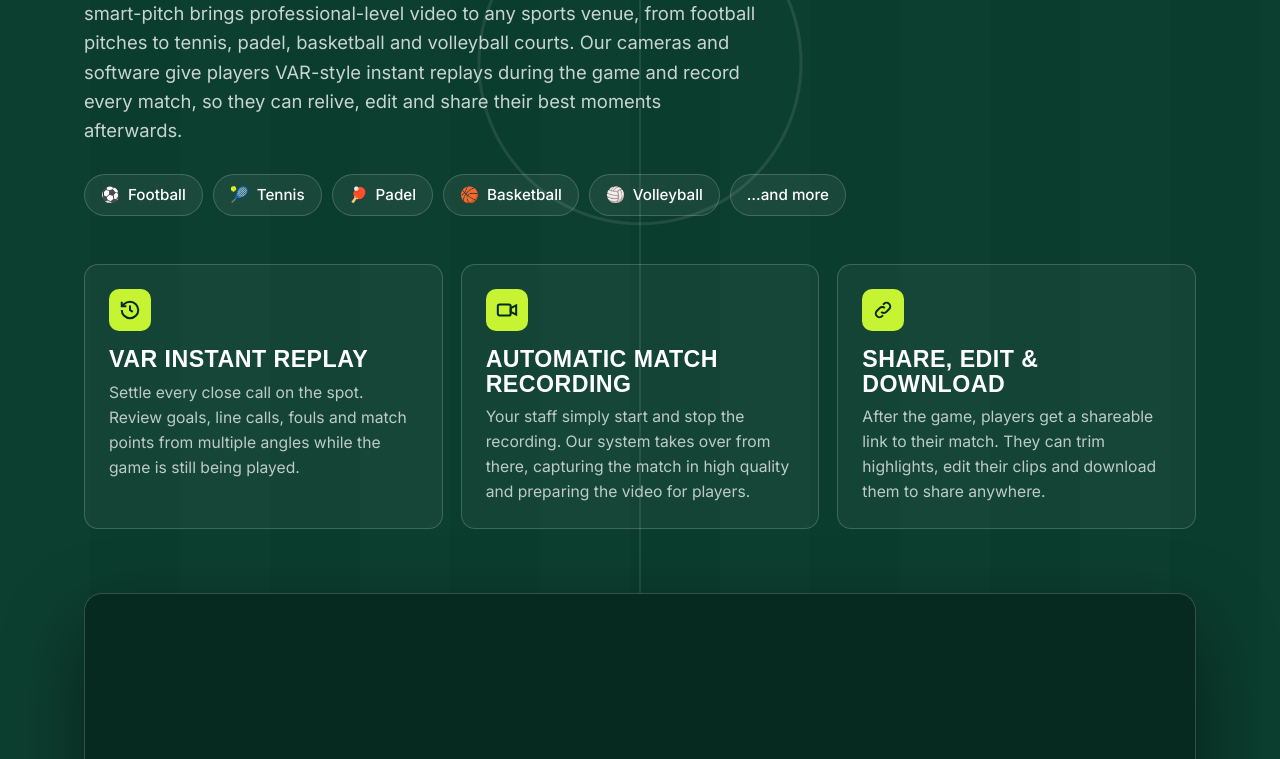
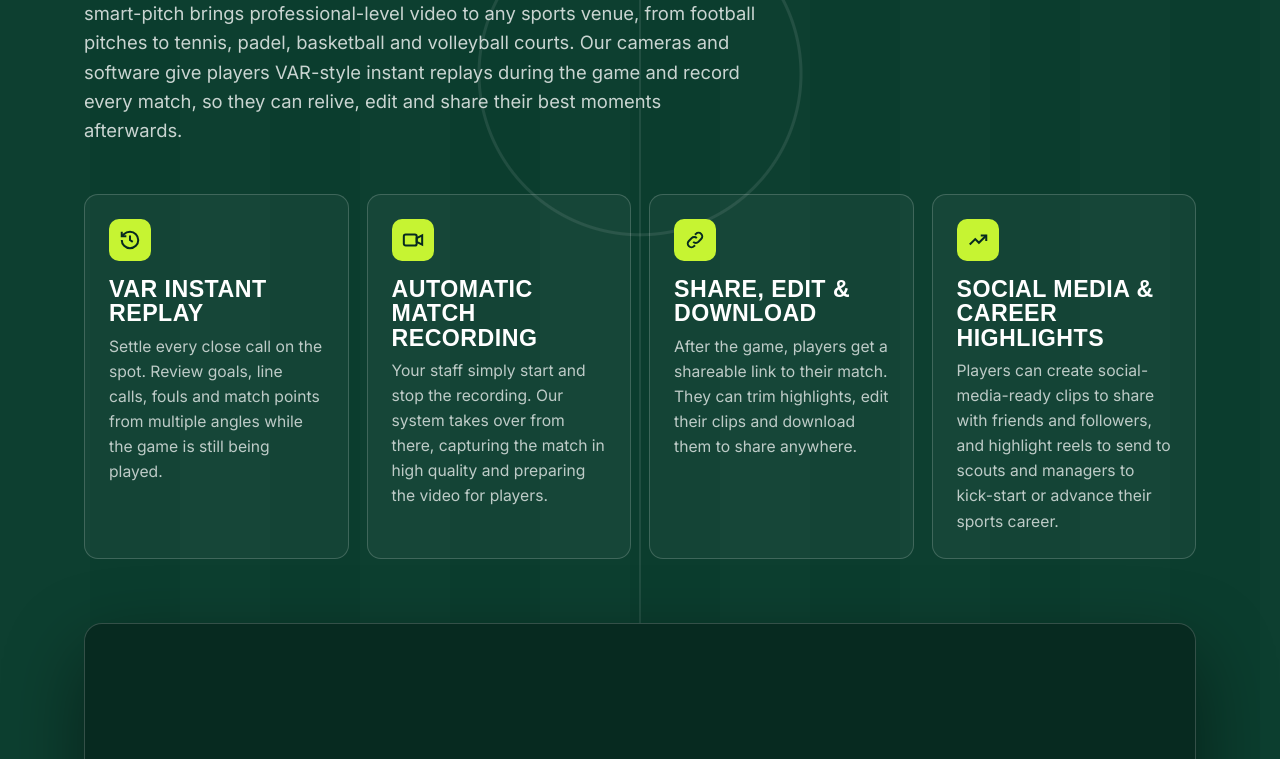
Before and after one commit to marcoumarcos/smart-pitch-website, a plain HTML site: page index.html in a window 1280 px wide. Shown: the part 603-1362 px from the top of the page. Drawn offline with Linux system fonts and the light colour scheme; a web font is replaced by a local one.

Commit message:
Update features section and remove sports list
Removed sports list and added new feature for social media highlights.

```diff
--- a/index.html
+++ b/index.html
@@ -69,9 +69,7 @@
   #offering h1 em { font-style: normal; color: var(--lime); }
   #offering .eyebrow { color: var(--lime); }
   #offering .lead { color: rgba(255,255,255,.78); }
-  .sports { list-style: none; display: flex; flex-wrap: wrap; gap: 10px; margin-top: 28px; }
-  .sports li { display: flex; align-items: center; gap: 8px; padding: 8px 16px; border: 1px solid var(--line); border-radius: 999px; background: rgba(255,255,255,.06); font-weight: 500; font-size: .95rem; }
-  .features { display: grid; grid-template-columns: repeat(3, 1fr); gap: 18px; margin: 48px 0 64px; }
+  .features { display: grid; grid-template-columns: repeat(4, 1fr); gap: 18px; margin: 48px 0 64px; }
   .feature { border: 1px solid var(--line); border-radius: var(--radius); padding: 24px; background: rgba(255,255,255,.04); }
   .feature .icon { width: 42px; height: 42px; border-radius: 10px; background: var(--lime); color: var(--pitch-deep); display: grid; place-items: center; margin-bottom: 16px; }
   .feature h3 { font-size: 1.45rem; margin-bottom: 8px; }
@@ -155,6 +153,7 @@
   footer a { color: rgba(255,255,255,.7); text-decoration: none; }
 
   /* ---------- Responsive ---------- */
+  @media (max-width: 1100px) { .features { grid-template-columns: repeat(2, 1fr); } }
   @media (max-width: 900px) {
     .features, .team { grid-template-columns: 1fr; }
     .team { max-width: 420px; }
@@ -208,15 +207,6 @@
     <h1>Every match. <em>Every moment.</em> Replayed and shared.</h1>
     <p class="lead">smart-pitch brings professional-level video to any sports venue, from football pitches to tennis, padel, basketball and volleyball courts. Our cameras and software give players VAR-style instant replays during the game and record every match, so they can relive, edit and share their best moments afterwards.</p>
 
-    <ul class="sports" aria-label="Supported sports">
-      <li><span aria-hidden="true">⚽</span>Football</li>
-      <li><span aria-hidden="true">🎾</span>Tennis</li>
-      <li><span aria-hidden="true">🏓</span>Padel</li>
-      <li><span aria-hidden="true">🏀</span>Basketball</li>
-      <li><span aria-hidden="true">🏐</span>Volleyball</li>
-      <li>…and more</li>
-    </ul>
-
     <div class="features">
       <div class="feature">
         <div class="icon"><svg width="22" height="22" viewBox="0 0 24 24" fill="none" stroke="currentColor" stroke-width="2.2"><path d="M3 12a9 9 0 109-9 9.7 9.7 0 00-6.7 2.7L3 8"/><path d="M3 3v5h5M12 7v5l3 2"/></svg></div>
@@ -232,6 +222,11 @@
         <div class="icon"><svg width="22" height="22" viewBox="0 0 24 24" fill="none" stroke="currentColor" stroke-width="2.2"><path d="M10 14a4 4 0 005.7 0l3-3a4 4 0 00-5.7-5.7l-1 1"/><path d="M14 10a4 4 0 00-5.7 0l-3 3a4 4 0 005.7 5.7l1-1"/></svg></div>
         <h3>Share, edit &amp; download</h3>
         <p>After the game, players get a shareable link to their match. They can trim highlights, edit their clips and download them to share anywhere.</p>
+      </div>
+      <div class="feature">
+        <div class="icon"><svg width="22" height="22" viewBox="0 0 24 24" fill="none" stroke="currentColor" stroke-width="2.2"><path d="M3 17l6-6 4 4 8-8"/><path d="M15 7h6v6"/></svg></div>
+        <h3>Social media &amp; career highlights</h3>
+        <p>Players can create social-media-ready clips to share with friends and followers, and highlight reels to send to scouts and managers to kick-start or advance their sports career.</p>
       </div>
     </div>
 
@@ -393,7 +388,7 @@
 </section>
 </main>
 
-<script src="i18n.js?v=3"></script>
+<script src="i18n.js?v=4"></script>
 <script>
   // Year in footer
   document.getElementById('year').textContent = new Date().getFullYear();
```
